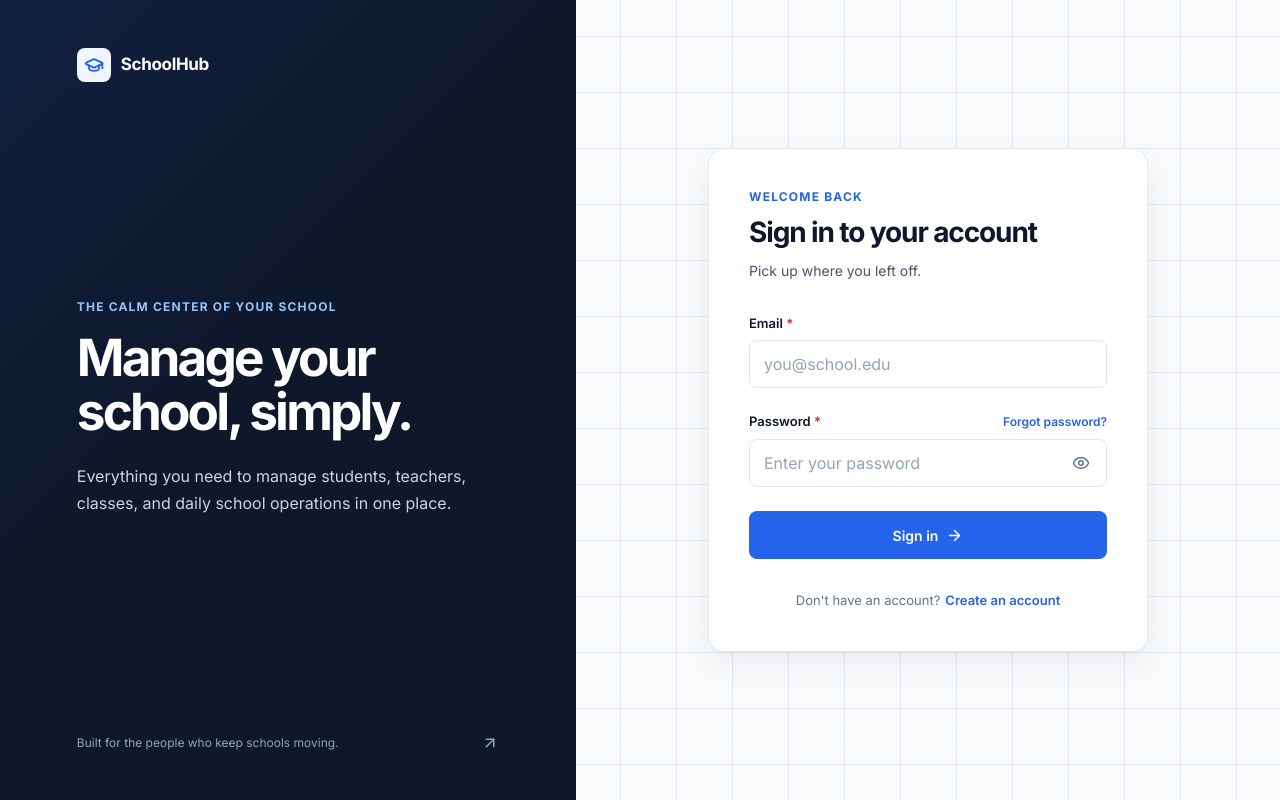
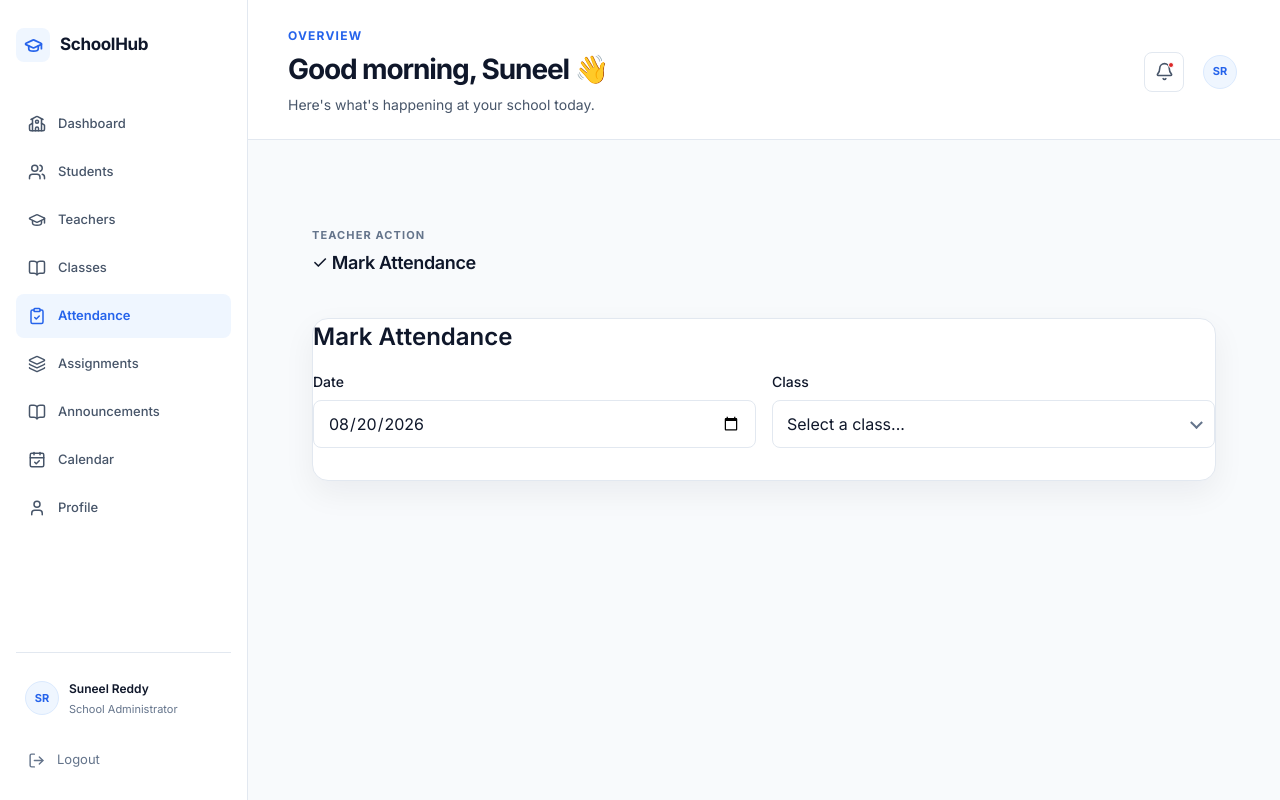
Before and after one commit to sunilreddy-valluri/schoolhub, a React (Vite) app: page /attendance/mark in a window 1280 px wide. Before the commit this address led to /login. Built offline with nearby package versions, Linux system fonts and the light colour scheme.

Commit message:
feat: implement mark attendance feature with new form component and route

```diff
--- /dev/null
+++ b/src/components/attendance/MarkAttendanceForm.tsx
@@ -0,0 +1,206 @@
+import { useState } from 'react'
+import { Card } from '../ui/Card'
+import { Button } from '../ui/Button'
+import { Select } from '../ui/Select'
+import { Input } from '../ui/Input'
+import { Badge } from '../ui/Badge'
+import { sampleClassDetails, classes } from '../../data/classData'
+
+type AttendanceStatus = 'Present' | 'Absent' | 'Late'
+
+interface StudentAttendanceRecord {
+  studentId: string
+  studentName: string
+  status: AttendanceStatus
+}
+
+export function MarkAttendanceForm() {
+  const [selectedDate, setSelectedDate] = useState<string>(new Date().toISOString().split('T')[0])
+  const [selectedClass, setSelectedClass] = useState<string>('')
+  const [students, setStudents] = useState<StudentAttendanceRecord[]>([])
+  const [isSaving, setIsSaving] = useState(false)
+  const [isSaved, setIsSaved] = useState(false)
+
+  // Handlers
+  const handleClassChange = (e: React.ChangeEvent<HTMLSelectElement>) => {
+    const classId = e.target.value
+    setSelectedClass(classId)
+    setIsSaved(false)
+    if (classId) {
+      // In a real app, fetch students for this class. Using sample data here.
+      setStudents(
+        sampleClassDetails.students.map(s => ({
+          studentId: s.studentId,
+          studentName: s.studentName,
+          status: 'Present' // Default to present
+        }))
+      )
+    } else {
+      setStudents([])
+    }
+  }
+
+  const handleDateChange = (e: React.ChangeEvent<HTMLInputElement>) => {
+    setSelectedDate(e.target.value)
+    setIsSaved(false)
+  }
+
+  const handleStatusChange = (studentId: string, status: AttendanceStatus) => {
+    setStudents(prev =>
+      prev.map(s => s.studentId === studentId ? { ...s, status } : s)
+    )
+  }
+
+  const handleMarkAllPresent = () => {
+    setStudents(prev => prev.map(s => ({ ...s, status: 'Present' })))
+  }
+
+  const handleSave = async () => {
+    setIsSaving(true)
+    // Simulate API call
+    await new Promise(resolve => setTimeout(resolve, 800))
+    setIsSaving(false)
+    setIsSaved(true)
+  }
+
+  return (
+    <Card className="attendance-form-card">
+      <div className="attendance-form-header" style={{ display: 'flex', flexDirection: 'column', gap: '1rem', marginBottom: '2rem' }}>
+        <h2 style={{ fontSize: '1.5rem', fontWeight: 600, color: 'var(--color-text-strong)' }}>Mark Attendance</h2>
+
+        <div style={{ display: 'grid', gridTemplateColumns: '1fr 1fr', gap: '1rem' }}>
+          <div>
+            <label style={{ display: 'block', marginBottom: '0.5rem', fontSize: '0.875rem', fontWeight: 500 }}>Date</label>
+            <Input
+              type="date"
+              value={selectedDate}
+              onChange={handleDateChange}
+              max={new Date().toISOString().split('T')[0]}
+            />
+          </div>
+          <div>
+            <label style={{ display: 'block', marginBottom: '0.5rem', fontSize: '0.875rem', fontWeight: 500 }}>Class</label>
+            <Select value={selectedClass} onChange={handleClassChange}>
+              <option value="">Select a class...</option>
+              {classes.map(c => (
+                <option key={c.id} value={c.id}>{c.displayName}</option>
+              ))}
+              <option value="CLS001">Grade 10 - A (Sample)</option>
+            </Select>
+          </div>
+        </div>
+      </div>
+
+      {isSaved && (
+        <div style={{
+          padding: '1rem',
+          backgroundColor: 'rgba(34, 197, 94, 0.1)',
+          color: 'var(--color-success)',
+          borderRadius: 'var(--radius-md)',
+          marginBottom: '1.5rem',
+          display: 'flex',
+          alignItems: 'center',
+          gap: '0.5rem'
+        }}>
+          <svg width="20" height="20" fill="none" viewBox="0 0 24 24" stroke="currentColor">
+            <path strokeLinecap="round" strokeLinejoin="round" strokeWidth={2} d="M5 13l4 4L19 7" />
+          </svg>
+          Attendance saved successfully for {selectedDate}.
+        </div>
+      )}
+
+      {selectedClass && students.length > 0 && !isSaved && (
+        <>
+          <div style={{ display: 'flex', justifyContent: 'space-between', alignItems: 'center', marginBottom: '1rem' }}>
+            <h3 style={{ fontSize: '1.125rem', fontWeight: 500 }}>Students ({students.length})</h3>
+            <Button variant="ghost" onClick={handleMarkAllPresent}>
+              Mark All Present
+            </Button>
+          </div>
+
+          <div style={{ display: 'flex', flexDirection: 'column', gap: '0.75rem', marginBottom: '2rem' }}>
+            {students.map(student => (
+              <div
+                key={student.studentId}
+                style={{
+                  display: 'flex',
+                  justifyContent: 'space-between',
+                  alignItems: 'center',
+                  padding: '1rem',
+                  backgroundColor: 'var(--color-bg-subtle)',
+                  borderRadius: 'var(--radius-md)',
+                  border: '1px solid var(--color-border)'
+                }}
+              >
+                <div>
+                  <div style={{ fontWeight: 500, color: 'var(--color-text-strong)' }}>{student.studentName}</div>
+                  <div style={{ fontSize: '0.75rem', color: 'var(--color-text-muted)' }}>{student.studentId}</div>
+                </div>
+
+                <div style={{ display: 'flex', gap: '0.5rem' }}>
+                  <button
+                    onClick={() => handleStatusChange(student.studentId, 'Present')}
+                    style={{
+                      padding: '0.375rem 0.75rem',
+                      borderRadius: 'var(--radius-full)',
+                      fontSize: '0.875rem',
+                      fontWeight: 500,
+                      cursor: 'pointer',
+                      border: student.status === 'Present' ? '1px solid var(--color-success)' : '1px solid var(--color-border)',
+                      backgroundColor: student.status === 'Present' ? 'var(--color-success)' : 'transparent',
+                      color: student.status === 'Present' ? '#fff' : 'var(--color-text)'
+                    }}
+                  >
+                    Present
+                  </button>
+                  <button
+                    onClick={() => handleStatusChange(student.studentId, 'Absent')}
+                    style={{
+                      padding: '0.375rem 0.75rem',
+                      borderRadius: 'var(--radius-full)',
+                      fontSize: '0.875rem',
+                      fontWeight: 500,
+                      cursor: 'pointer',
+                      border: student.status === 'Absent' ? '1px solid var(--color-danger)' : '1px solid var(--color-border)',
+                      backgroundColor: student.status === 'Absent' ? 'var(--color-danger)' : 'transparent',
+                      color: student.status === 'Absent' ? '#fff' : 'var(--color-text)'
+                    }}
+                  >
+                    Absent
+                  </button>
+                  <button
+                    onClick={() => handleStatusChange(student.studentId, 'Late')}
+                    style={{
+                      padding: '0.375rem 0.75rem',
+                      borderRadius: 'var(--radius-full)',
+                      fontSize: '0.875rem',
+                      fontWeight: 500,
+                      cursor: 'pointer',
+                      border: student.status === 'Late' ? '1px solid var(--color-warning)' : '1px solid var(--color-border)',
+                      backgroundColor: student.status === 'Late' ? 'var(--color-warning)' : 'transparent',
+                      color: student.status === 'Late' ? '#fff' : 'var(--color-text)'
+                    }}
+                  >
+                    Late
+                  </button>
+                </div>
+              </div>
+            ))}
+          </div>
+
+          <div style={{ display: 'flex', justifyContent: 'flex-end', paddingTop: '1rem', borderTop: '1px solid var(--color-border)' }}>
+            <Button onClick={handleSave} disabled={isSaving}>
+              {isSaving ? 'Saving...' : 'Save Attendance'}
+            </Button>
+          </div>
+        </>
+      )}
+
+      {selectedClass && students.length === 0 && !isSaved && (
+        <div style={{ padding: '2rem', textAlign: 'center', color: 'var(--color-text-muted)' }}>
+          No students found for this class.
+        </div>
+      )}
+    </Card>
+  )
+}
--- /dev/null
+++ b/src/pages/dashboard/MarkAttendancePage.tsx
@@ -0,0 +1,24 @@
+import { DashboardLayout } from '../../components/layout/DashboardLayout'
+import { PageContainer } from '../../components/layout/PageContainer'
+import { MarkAttendanceForm } from '../../components/attendance/MarkAttendanceForm'
+
+export function MarkAttendancePage() {
+    return (
+        <DashboardLayout>
+            <PageContainer>
+                <section className="dashboard-section" aria-labelledby="mark-attendance-heading">
+                    <div className="dashboard-section__header">
+                        <div>
+                            <span className="section-kicker">Teacher Action</span>
+                            <h2 id="mark-attendance-heading">✓ Mark Attendance</h2>
+                        </div>
+                    </div>
+
+                    <div style={{ marginTop: '24px' }}>
+                        <MarkAttendanceForm />
+                    </div>
+                </section>
+            </PageContainer>
+        </DashboardLayout>
+    )
+}
--- a/src/routes/AppRoutes.tsx
+++ b/src/routes/AppRoutes.tsx
@@ -5,6 +5,7 @@ import { DashboardPage } from '../pages/dashboard/DashboardPage'
 import { CalendarPage } from '../pages/dashboard/CalendarPage'
 import { AttendancePage } from '../pages/dashboard/AttendancePage'
 import { AdminAttendancePage } from '../pages/dashboard/AdminAttendancePage'
+import { MarkAttendancePage } from '../pages/dashboard/MarkAttendancePage'
 import { ClassDetailsPage } from '../pages/dashboard/ClassDetailsPage'
 import { ClassesPage } from '../pages/classes/ClassesPage'
 import { CreateClassPage } from '../pages/classes/CreateClassPage'
@@ -24,6 +25,7 @@ export function AppRoutes() {
       <Route path="/dashboard" element={<DashboardPage />} />
       <Route path="/calendar" element={<CalendarPage />} />
       <Route path="/attendance" element={<AdminAttendancePage />} />
+      <Route path="/attendance/mark" element={<MarkAttendancePage />} />
       <Route path="/students" element={<AttendancePage />} />
       <Route path="/classes" element={<ClassesPage />} />
       <Route path="/classes/new" element={<CreateClassPage />} />
```
